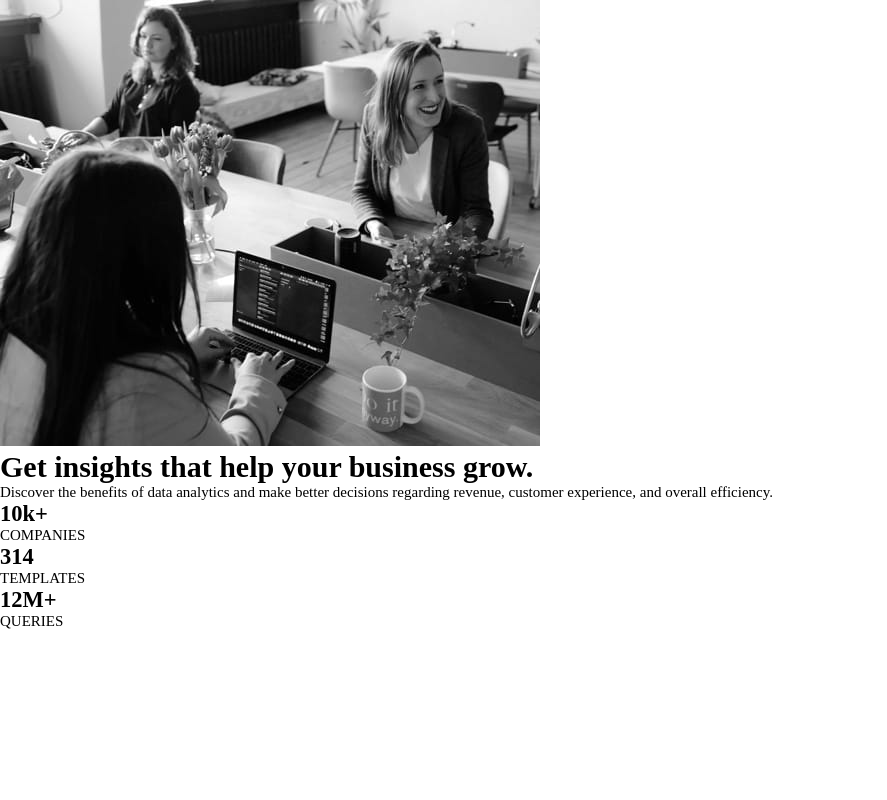
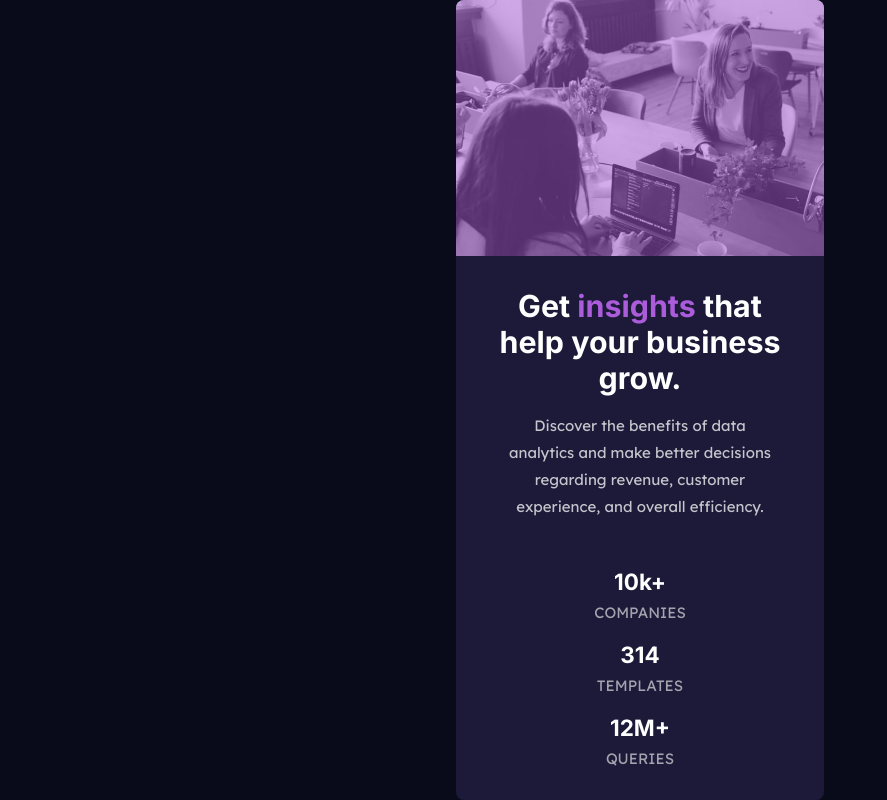
Before and after one commit to jonmc89/stats-preview-card-component-main, a plain HTML site: page index.html in a window 1280 px wide. Shown: the whole page, without its empty margins (0-887 px from the left). Drawn offline with Linux system fonts and the light colour scheme.

Commit message:
style (Main):
Styling added.

Jon M

```diff
--- a/index.html
+++ b/index.html
@@ -22,14 +22,11 @@
     <body>
         <div class="card">
             <div class="image-section">
-                <img
-                    src="./images/image-header-desktop.jpg"
-                    alt="Colorful abstract header illustration"
-                />
+                <div class="overlay"></div>
             </div>
             <div class="text-section">
-                <h1>Get insights that help your business grow.</h1>
-                <p>
+                <h1>Get <span>insights</span> that help your business grow.</h1>
+                <p class="card-text">
                     Discover the benefits of data analytics and make better
                     decisions regarding revenue, customer experience, and
                     overall efficiency.
--- a/styles.css
+++ b/styles.css
@@ -1,4 +1,4 @@
-/* Global Styling */
+/* || Global Styling */
 
 * {
     padding: 0;
@@ -9,14 +9,104 @@
 :root {
     --navy950: hsl(233, 47%, 7%);
     --blue950: hsl(244, 37%, 16%);
-    --purple500: hsl(277, 64%, 61%);
+    --purple500: #aa5cdb;
     --white1: hsl(0, 0%, 100%);
     --white2: hsla(0, 0%, 100%, 0.75);
     --white3: hsla(0, 0%, 100%, 0.6);
 }
 
 body {
+    align-items: center;
+    background-color: var(--navy950);
+    display: flex;
     font-size: 15px;
+    justify-content: center;
+    height: 100vh;
 }
 
-/* Main STyling */
+/* || Main Styling */
+
+/* Typography */
+
+h1,
+h2 {
+    color: var(--white1);
+    font-family: "Inter", Arial, Helvetica, sans-serif;
+}
+
+h1 {
+    font-size: 1.9rem;
+    margin-block-end: 1rem;
+    text-align: center;
+}
+
+h2 {
+    margin-block-end: 0.5rem;
+}
+
+span {
+    color: var(--purple500);
+}
+
+.card-text,
+.stat-type {
+    font-family: "Lexend Deca", Arial, Helvetica, sans-serif;
+    text-align: center;
+}
+
+.card-text {
+    color: var(--white2);
+    text-align: center;
+    line-height: 180%;
+    margin-block-end: 3rem;
+    padding: 0 0.8rem;
+}
+
+.stat-type {
+    color: var(--white3);
+    font-weight: 400;
+}
+
+/* Card Styles */
+
+.card {
+    background-color: var(--blue950);
+    border-radius: 0.5rem;
+    overflow: hidden;
+    width: 23rem;
+}
+
+.image-section {
+    background-image: url(./images/image-header-mobile.jpg);
+    background-size: cover;
+    background-repeat: no-repeat;
+    height: 16rem;
+    position: relative;
+}
+
+.image-mobile {
+    height: auto;
+    width: 100%;
+}
+
+.overlay {
+    background-color: var(--purple500);
+    height: 100%;
+    position: absolute;
+    opacity: 0.5;
+    width: 100%;
+    z-index: 2;
+}
+
+.text-section {
+    padding: 2rem;
+}
+
+.stats-container {
+    align-items: center;
+    display: flex;
+    flex-direction: column;
+    gap: 1.2rem;
+    justify-content: center;
+    text-align: center;
+}
```
